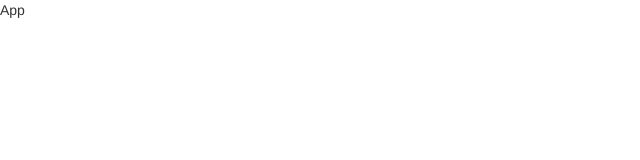
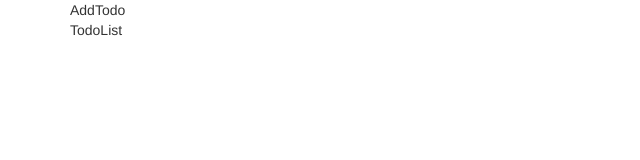
Before and after one commit to bbandydd/React_Todolist_Demo, a React app: page / in a window 1280 px wide. Shown: the top 160 px of the page, without its empty margins (0-640 px from the left). Built offline with nearby package versions, Linux system fonts and the light colour scheme.

Commit message:
1. Add Components - AddTodo, TodoList

```diff
--- /dev/null
+++ b/src/components/AddTodo/AddTodo.js
@@ -0,0 +1,15 @@
+import React, { Component } from 'react';
+
+export default class AddTodo extends Component {
+    constructor() {
+        super();
+    }
+
+    render() {
+        return (
+            <div>
+                AddTodo
+            </div>
+        );
+    }
+}
--- /dev/null
+++ b/src/components/App.js
@@ -0,0 +1,19 @@
+import React, { Component } from 'react';
+
+import AddTodo from './AddTodo/AddTodo';
+import TodoList from './TodoList/TodoList';
+
+export default class App extends Component {
+    constructor() {
+        super();
+    }
+
+    render() {
+        return (
+            <div className="container">
+                <AddTodo />
+                <TodoList />
+            </div>
+        );
+    }
+}
--- /dev/null
+++ b/src/components/TodoList/TodoList.js
@@ -0,0 +1,15 @@
+import React, { Component } from 'react';
+
+export default class TodoList extends Component {
+    constructor() {
+        super();
+    }
+
+    render() {
+        return (
+            <div>
+                TodoList
+            </div>
+        );
+    }
+}
--- a/src/main.js
+++ b/src/main.js
@@ -1,9 +1,8 @@
 import React from 'react';
 import ReactDOM from 'react-dom';
+import App from './components/App';
 
 ReactDOM.render(
-    <div>
-        App
-    </div>,
+    <App />,
     document.getElementById('app')
 );
```
